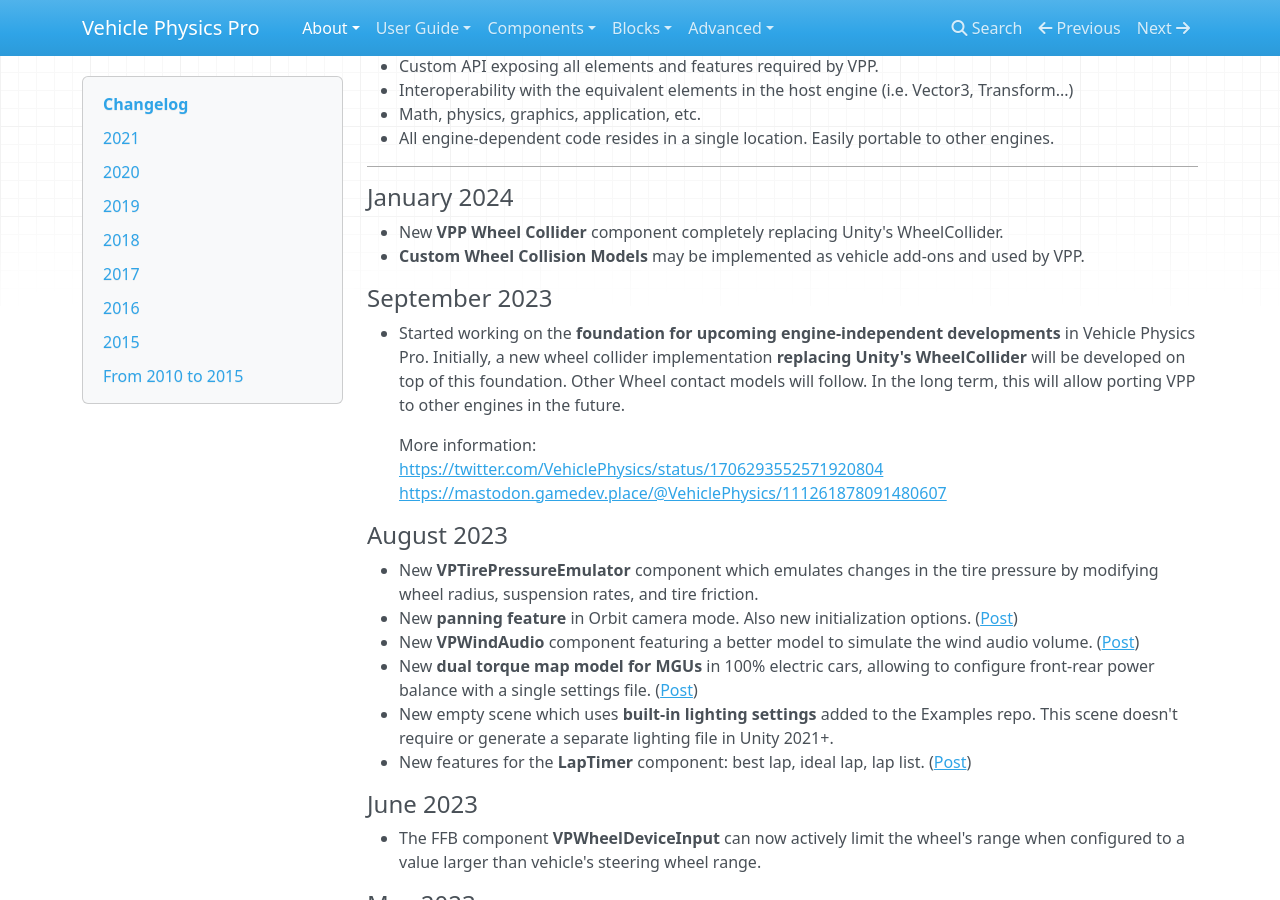
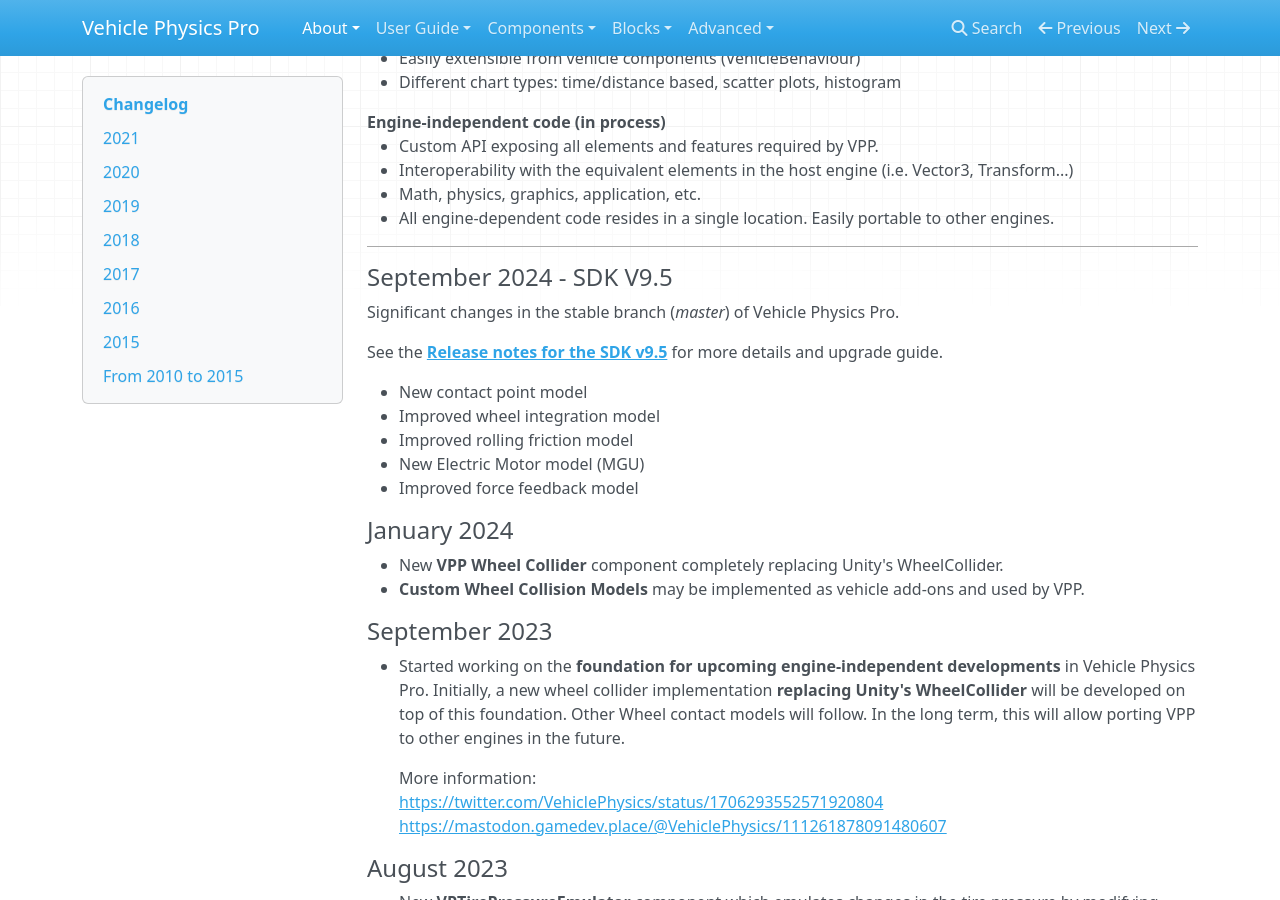
Before and after one commit to EdyJ/vehicle-physics-docs, an MkDocs documentation site: the page built from docs/about/changelog.md, in a window 1280 px wide and 900 px high, scrolled down 1728 px. Built offline with MkDocs 1.6.1, drawn with Linux system fonts in a browser that asks for light colours; nearby versions of some CDN libraries; library files that are not in the unit come from our copies; some of the changed text lies outside the part shown.

Commit message:
Changelog updated

```diff
--- a/docs/about/changelog.md
+++ b/docs/about/changelog.md
@@ -9,7 +9,11 @@
 - [Specialized Assets (Enterprise edition)](http://projects.edy.es/trac/edy_vehicle-physics-specialized-assets/log/)
 - [Sample Assets (all editions)](http://projects.edy.es/trac/edy_vehicle-physics-sample-assets/log/)
 
-<hr>
+Release notes and upgrade guides:
+
+- [SDK v9.5 Release Notes](/about/release-notes-sdk-v9.5)
+
+----
 
 &fa-thumbs-up:lg; This page is updated from time to time.<br><br>Check out [@VehiclePhysics on X](https://twitter.com/VehiclePhysics){: .alert-link } or [@VehiclePhysics on Mastodon](https://mastodon.gamedev.place/@VehiclePhysics){: .alert-link } for weekly updates. The hashtag #VPPDev shows the recent developments.<br>[#VPPDev on X](https://twitter.com/search?q=%23vppdev&src=hashtag_click&f=live)<br>[#VPPDev on Mastodon](https://mastodon.gamedev.place/tags/VPPDev).
 {: .alert .alert-success }
@@ -74,6 +78,19 @@
 	- All engine-dependent code resides in a single location. Easily portable to other engines.
 
 ----
+
+#### September 2024 - SDK V9.5
+
+Significant changes in the stable branch (_master_) of Vehicle Physics Pro.
+
+See the **[Release notes for the SDK v9.5](/about/release-notes-sdk-v9.5)** for more details and
+upgrade guide.
+
+- New contact point model
+- Improved wheel integration model
+- Improved rolling friction model
+- New Electric Motor model (MGU)
+- Improved force feedback model
 
 #### January 2024
 
```
Also changed, not shown: docs/about/release-notes-sdk-v9.5.md (+1 -1 lines).
